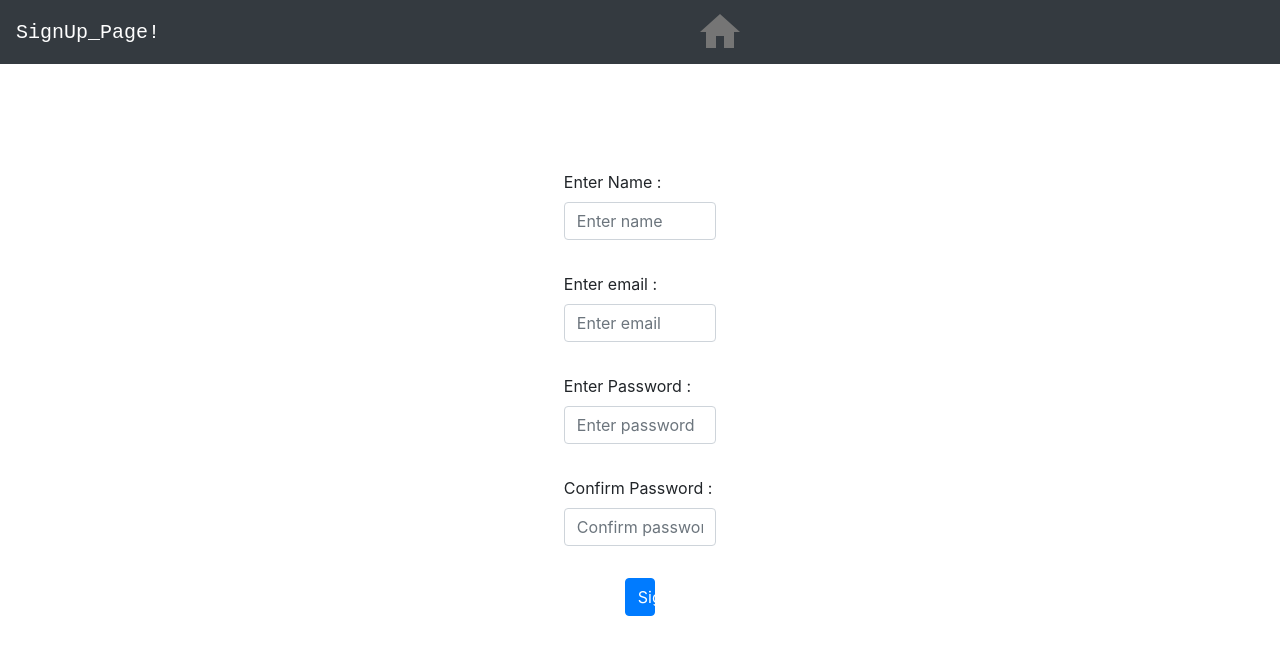
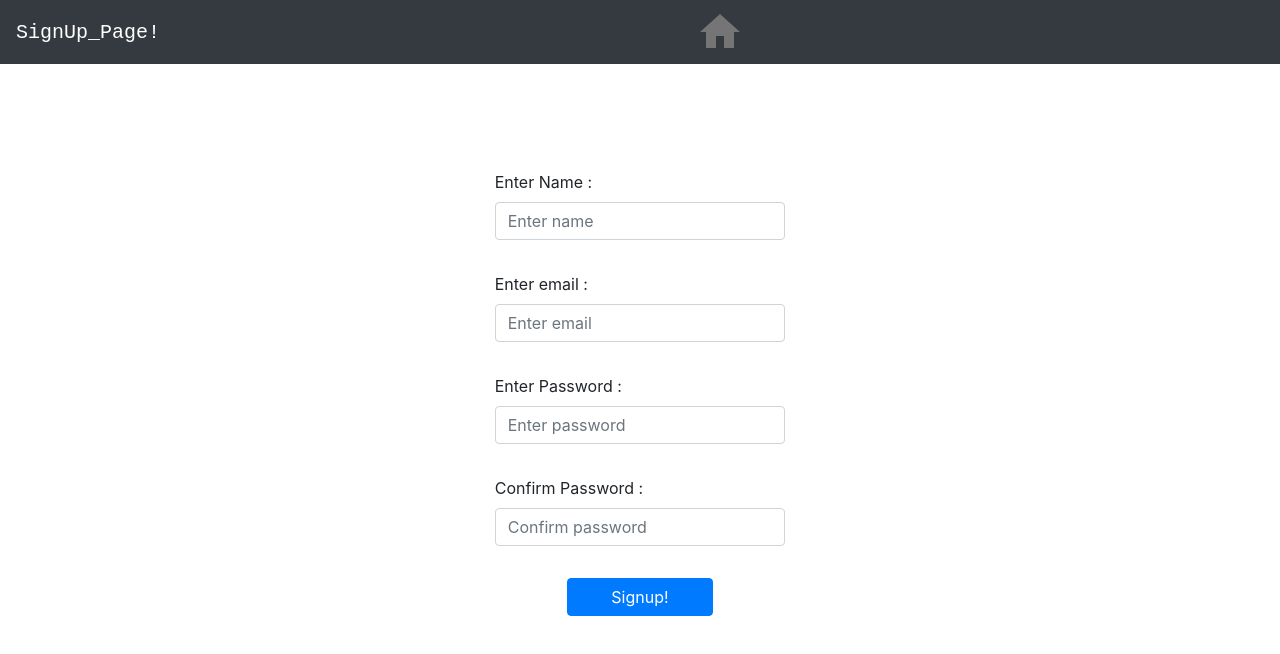
Before and after one commit to vvichuuma/desy_front_todo, a Vue app: page /#/signup in a window 1280 px wide. Shown: the top 654 px of the page. Built offline with nearby package versions, Linux system fonts and the light colour scheme.

Commit message:
added the welcome page

```diff
--- a/package.json
+++ b/package.json
@@ -7,6 +7,7 @@
     "build": "vue-cli-service build"
   },
   "dependencies": {
+    "axios": "^0.18.0",
     "core-js": "^2.6.5",
     "vue": "^2.6.10",
     "vue-router": "^3.0.3"
--- a/src/main.js
+++ b/src/main.js
@@ -1,6 +1,15 @@
 import Vue from 'vue'
 import App from './App.vue'
 import router from './router'
+import axios from "axios";
+
+
+
+var jwt = localStorage.getItem("jwt");
+if (jwt) {
+  axios.defaults.headers.common["Authorization"] = "Bearer " + jwt;
+}
+
 
 Vue.config.productionTip = false
 
--- a/src/router.js
+++ b/src/router.js
@@ -3,6 +3,10 @@ import Router from 'vue-router'
 import Home from './views/Home.vue'
 import Login from './views/Login.vue'
 import Signup from './views/Signup.vue'
+import Logout from "./views/Logout.vue";
+import Welcome from './views/Welcom.vue';
+
+
 
 Vue.use(Router)
 
@@ -24,6 +28,14 @@ export default new Router({
       component: Signup
     },
 
+    { path: "/logout",
+    name: "logout",
+    component: Logout },
+
+    { path: "/welcome",
+    name: "welcome",
+    component: Welcome },
+
     {
       path: '/about',
       name: 'about',
--- a/src/views/Login.vue
+++ b/src/views/Login.vue
@@ -16,20 +16,20 @@
           <label for="exampleInputEmail1">Email : </label>
           <div class="form-group row">
              <div class="col-lg-12">
-         <input type="email" class="form-control" id="email_1" aria-describedby="emailHelp" placeholder="Enter email">
+         <input type="email" class="form-control" id="email_1" aria-describedby="emailHelp" v-model="email" placeholder="Enter email" >
              </div>
           </div>
 
           <label for="inputPassword">Password : </label>
           <div class="form-group row">
              <div class="col-lg-12">
-         <input type="password" class="form-control" id="pass"  placeholder="Enter password">
+         <input type="password" class="form-control" v-model="password" id="pass"  placeholder="Enter password">
              </div>
           </div>
 
           <div class="btn_class">
           <button type="submit" class="btn btn-primary" id="login_btn" v-on:click="logs()">Login</button></div>
-           </div>
+          </div>
         </div>
 
 
@@ -70,10 +70,7 @@ font-family: 'Inconsolata', monospace;
   margin:0 auto;
 }
 
-#login_btn{
 
-
-}
 
 .btn_class{
 
@@ -145,13 +142,34 @@ font-family: 'Inconsolata', monospace;
 export default {
   data: function() {
     return {
-      message: "Welcome to Login"
+      message: "Welcome to Login",
+      email: "",
+      password: ""
     };
   },
   created: function() {},
   methods: {
     logs: function(){
-      alert("Mark is a programmer");
+
+     var params = {
+        email: this.email,
+        password: this.password
+     }
+
+     axios
+        .post("http://localhost:3000/api/sessions", params)
+        .then(response => {
+          axios.defaults.headers.common["Authorization"] =
+            "Bearer " + response.data.jwt;
+          localStorage.setItem("jwt", response.data.jwt);
+          this.$router.push("/welcome");
+        })
+        .catch(error => {
+          this.errors = ["Invalid email or password."];
+           this.email = "";
+          this.password = "";
+        });
+
     }
 
   },
--- /dev/null
+++ b/src/views/Logout.vue
@@ -0,0 +1,16 @@
+<template>
+  <div class="logout">
+  </div>
+</template>
+
+<script>
+import axios from "axios";
+
+export default {
+  created: function() {
+    delete axios.defaults.headers.common["Authorization"];
+    localStorage.removeItem("jwt");
+    this.$router.push("/");
+  }
+};
+</script>
--- a/src/views/Signup.vue
+++ b/src/views/Signup.vue
@@ -14,31 +14,31 @@
        <div class="inner_content">
         <div class="paddy">
         <label for="exampleInputEmail1">Enter Name : </label>
-        <input type="text" class="form-control col-lg-12  " id="name" aria-describedby="emailHelp" placeholder="Enter name" >
+        <input type="text" class="form-control col-lg-12  " id="name" aria-describedby="emailHelp" placeholder="Enter name" v-model="name">
         </div>
 
 
 
          <div class="paddy">
            <label for="exampleInputEmail1">Enter email : </label>
-        <input type="email" class="form-control col-lg-12  " id="email" aria-describedby="emailHelp" placeholder="Enter email" >
+        <input type="email" class="form-control col-lg-12  " id="email" aria-describedby="emailHelp" placeholder="Enter email" v-model="email">
          </div>
 
 
           <div class="paddy">
            <label for="exampleInputEmail1">Enter Password : </label>
-        <input type="password" class="form-control col-lg-12  " id="pass" aria-describedby="emailHelp" placeholder="Enter password" >
+        <input type="password" class="form-control col-lg-12  " id="pass" aria-describedby="emailHelp" placeholder="Enter password" v-model="password">
           </div>
 
 
         <div class="paddy">
           <label for="exampleInputEmail1">Confirm Password : </label>
-        <input type="password" class="form-control col-lg-12  " id="pass_c" aria-describedby="emailHelp" placeholder="Confirm password" >
+        <input type="password" class="form-control col-lg-12  " id="pass_c" aria-describedby="emailHelp" placeholder="Confirm password" v-model="password_c">
          </div>
 
          <div class="paddy">
           <div class="center_button">
-          <button type="submit" class="btn btn-primary" id="login_btn" onclick="zigs()">Signup!</button></div>
+          <button type="submit" class="btn btn-primary" id="login_btn" v-on:click="zigs()">Signup!</button></div>
 
            </div>
 
@@ -52,6 +52,8 @@
 </template>
 
 <style>
+
+
 
 .vichu{
 font-family: 'Inconsolata', monospace;
@@ -100,15 +102,16 @@ font-family: 'Inconsolata', monospace;
 /* Extra small devices (phones, 600px and down) */
 @media only screen and (max-width: 600px) {
 
-.formy{
+ .formy{
 
   width: 90%;
   margin: 0 auto;
 
 }
+
 .center_button button{
-  width: 40%;
-  margin:0 30%;
+  width: 50%;
+  margin:0 25%;
 }
 
 
@@ -117,16 +120,16 @@ font-family: 'Inconsolata', monospace;
 /* Small devices (portrait tablets and large phones, 600px and up) */
 @media only screen and (min-width: 600px) {
 
-.formy{
+ .formy{
 
-  width: 60%;
+  width: 70%;
   margin: 0 auto;
 
 }
 
 .center_button button{
-  width: 40%;
-  margin:0 30%;
+  width: 50%;
+  margin:0 25%;
 }
 
 
@@ -134,17 +137,16 @@ font-family: 'Inconsolata', monospace;
 
 /* Medium devices (landscape tablets, 768px and up) */
 @media only screen and (min-width: 768px) {
+ .formy{
 
-.formy{
-
-  width: 55%;
+  width: 70%;
   margin: 0 auto;
 
 }
 
 .center_button button{
-  width: 30%;
-  margin:0 35%;
+  width: 50%;
+  margin:0 25%;
 }
 
 
@@ -156,14 +158,14 @@ font-family: 'Inconsolata', monospace;
 
  .formy{
 
-  width: 50%;
+  width: 70%;
   margin: 0 auto;
 
 }
 
 .center_button button{
-  width: 20%;
-  margin:0 40%;
+  width: 50%;
+  margin:0 25%;
 }
 
 
@@ -175,16 +177,15 @@ font-family: 'Inconsolata', monospace;
 
  .formy{
 
-  width: 40%;
+  width: 70%;
   margin: 0 auto;
 
 }
 
 .center_button button{
-  width: 20%;
-  margin:0 40%;
+  width: 50%;
+  margin:0 25%;
 }
-
 
 
 }
@@ -193,14 +194,47 @@ font-family: 'Inconsolata', monospace;
 </style>
 
 <script>
+  var axios = require("axios");
 export default {
   data: function() {
     return {
-      message: "Welcome to Signup"
+      message: "Welcome to Signup",
+      name: "",
+      email: "",
+      password: "",
+      password_c: ""
+
     };
   },
-  created: function() {},
-  methods: {},
+  created: function() {
+
+
+
+
+  },
+  methods: {
+
+    zigs: function(){
+      var params = {
+        name: this.name,
+        email: this.email,
+        password: this.password,
+        password_c: this.password_c
+      }
+
+     axios
+        .post("http://localhost:3000/cUser", params)
+        .then(response => {
+            console.log(response);
+            this.$router.push("/login");
+        })
+        .catch(error => {
+          this.errors = error.response.data.errors;
+        });
+
+    }
+
+  },
   computed: {}
 };
 </script>
```
Also changed, not shown: src/views/welcome.vue (added), 1 other file (tests, documents, lock files or other folders).
